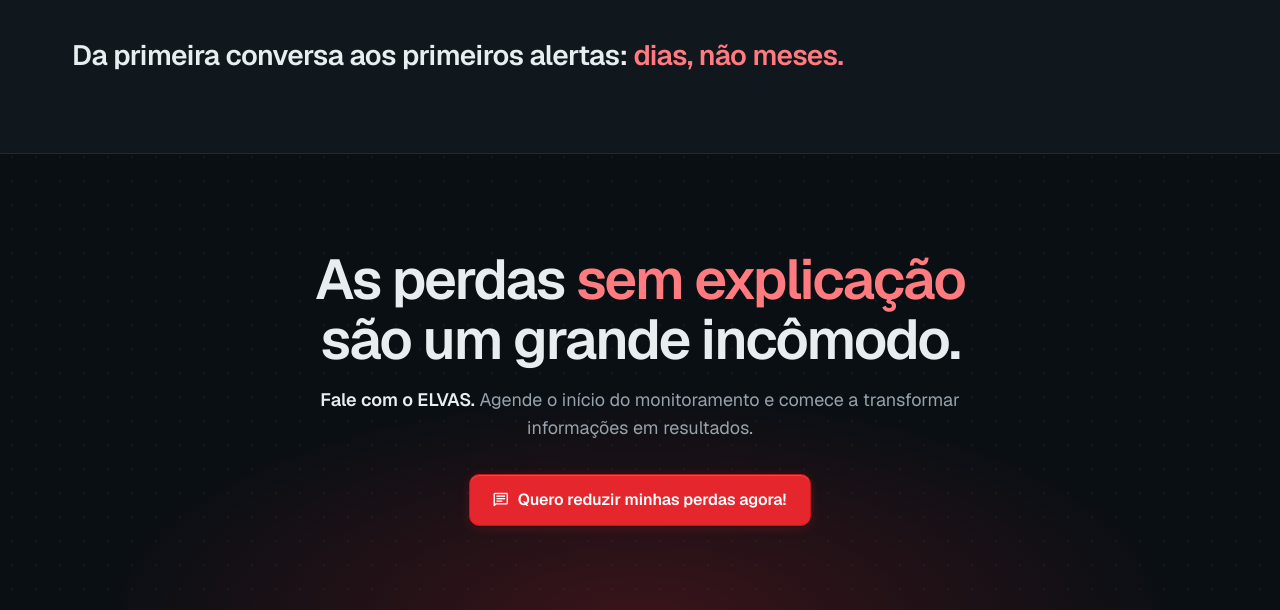
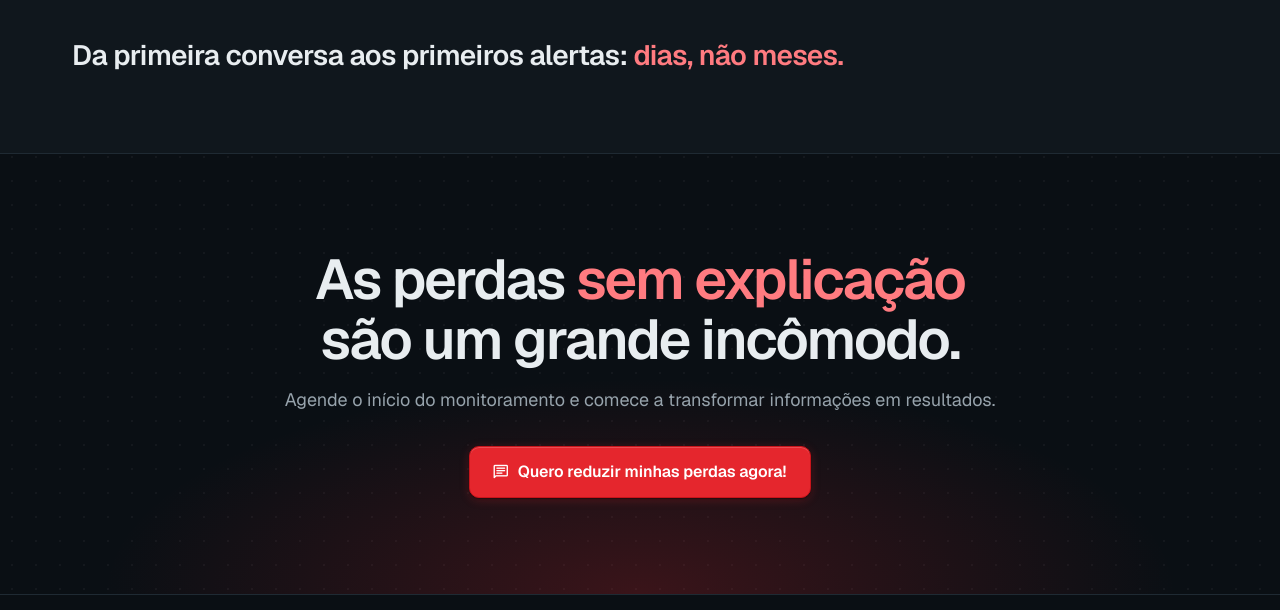
Before and after one commit to elvas-ai-dev/elvas-site, a plain HTML site: page index.html in a window 1280 px wide. Shown: the part 9479-10089 px from the top of the page. Drawn offline with nearby package versions, Linux system fonts and the light colour scheme.

Commit message:
CTA final: remove «Fale com o ELVAS.» (mantém botão)

```diff
--- a/index.html
+++ b/index.html
@@ -467,7 +467,7 @@
     <section class="s-final" id="contato" aria-labelledby="t-final">
       <div class="wrap s-final__in">
         <h2 class="t-hero" id="t-final">As perdas <span class="hl">sem explicação</span> são um grande incômodo.</h2>
-        <p class="t-lead"><strong>Fale com o ELVAS.</strong> Agende o início do monitoramento e comece a transformar informações em resultados.</p>
+        <p class="t-lead">Agende o início do monitoramento e comece a transformar informações em resultados.</p>
         <div class="s-final__ctas">
           <a class="ev-btn ev-btn--primary ev-btn--lg" href="https://wa.me/558140420494?text=Ol%C3%A1%21%20Quero%20reduzir%20minhas%20perdas%20com%20o%20ELVAS." target="_blank" rel="noopener"><span class="ev-icon" aria-hidden="true">chat</span>Quero reduzir minhas perdas agora!</a>
         </div>
```
Also changed, not shown: 1 other file.
